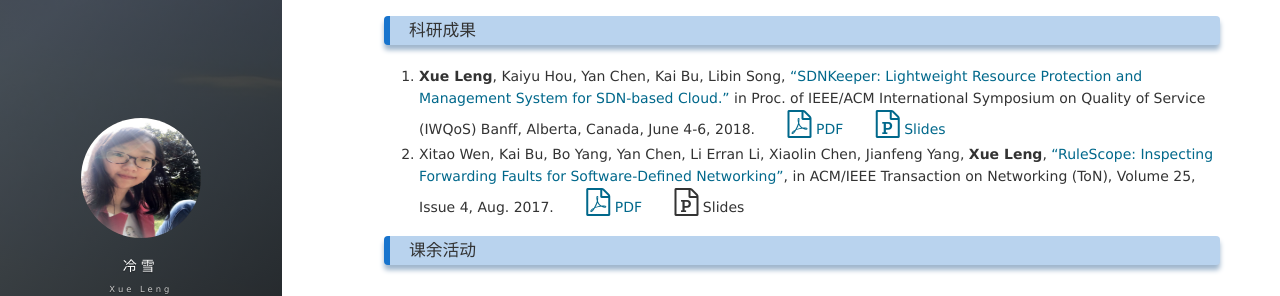
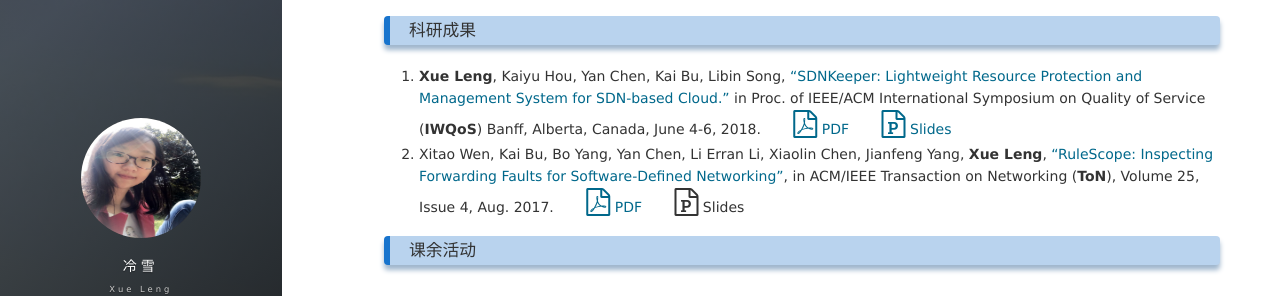
Before and after one commit to lxv458/OldWeb, a Jekyll site: the page built from about.md, in a window 1280 px wide and 900 px high, scrolled down 2423 px. Shown: the part 170-466 px from the top of the window. Built offline with Jekyll 4.4.1, drawn with Linux system fonts in a browser that asks for light colours; nearby versions of some CDN libraries; comment, search, counter and statistics services are not loaded.

Commit message:
Update about.md

```diff
--- a/about.md
+++ b/about.md
@@ -207,8 +207,8 @@
 
 
 ### 科研成果
-  1. **Xue Leng**, Kaiyu Hou, Yan Chen, Kai Bu, Libin Song, <a href="http://www.lengxue.space/images/leng/resume/SDNKeeper_IWQoS2018.pdf">"SDNKeeper: Lightweight Resource Protection and Management System for SDN-based Cloud."</a> in Proc. of IEEE/ACM International Symposium on Quality of Service (IWQoS) Banff, Alberta, Canada, June 4-6, 2018.  &emsp;&emsp;<a href="http://www.lengxue.space/images/leng/resume/SDNKeeper_IWQoS2018.pdf"><i class='social fa fa-file-pdf-o fa-2x'></i> PDF</a>  &emsp;&emsp;<a href="http://www.lengxue.space/images/leng/resume/SDNKeeper_IWQoS2018.ppt"><i class='social fa fa-file-powerpoint-o fa-2x'></i> Slides </a>
-  2. Xitao Wen, Kai Bu, Bo Yang, Yan Chen, Li Erran Li, Xiaolin Chen, Jianfeng Yang, **Xue Leng**, <a href="http://www.lengxue.space/images/leng/resume/RuleScope_ToN.pdf">"RuleScope: Inspecting Forwarding Faults for Software-Defined Networking"</a>, in ACM/IEEE Transaction on Networking (ToN), Volume 25, Issue 4, Aug. 2017.  &emsp;&emsp;<a href="http://www.lengxue.space/images/leng/resume/RuleScope_ToN.pdf"><i class='social fa fa-file-pdf-o fa-2x'></i> PDF</a>  &emsp;&emsp;<i class='social fa fa-file-powerpoint-o fa-2x'></i> Slides
+  1. **Xue Leng**, Kaiyu Hou, Yan Chen, Kai Bu, Libin Song, <a href="http://www.lengxue.space/images/leng/resume/SDNKeeper_IWQoS2018.pdf">"SDNKeeper: Lightweight Resource Protection and Management System for SDN-based Cloud."</a> in Proc. of IEEE/ACM International Symposium on Quality of Service (**IWQoS**) Banff, Alberta, Canada, June 4-6, 2018.  &emsp;&emsp;<a href="http://www.lengxue.space/images/leng/resume/SDNKeeper_IWQoS2018.pdf"><i class='social fa fa-file-pdf-o fa-2x'></i> PDF</a>  &emsp;&emsp;<a href="http://www.lengxue.space/images/leng/resume/SDNKeeper_IWQoS2018.ppt"><i class='social fa fa-file-powerpoint-o fa-2x'></i> Slides </a>
+  2. Xitao Wen, Kai Bu, Bo Yang, Yan Chen, Li Erran Li, Xiaolin Chen, Jianfeng Yang, **Xue Leng**, <a href="http://www.lengxue.space/images/leng/resume/RuleScope_ToN.pdf">"RuleScope: Inspecting Forwarding Faults for Software-Defined Networking"</a>, in ACM/IEEE Transaction on Networking (**ToN**), Volume 25, Issue 4, Aug. 2017.  &emsp;&emsp;<a href="http://www.lengxue.space/images/leng/resume/RuleScope_ToN.pdf"><i class='social fa fa-file-pdf-o fa-2x'></i> PDF</a>  &emsp;&emsp;<i class='social fa fa-file-powerpoint-o fa-2x'></i> Slides
 
 
 ### 课余活动
```
